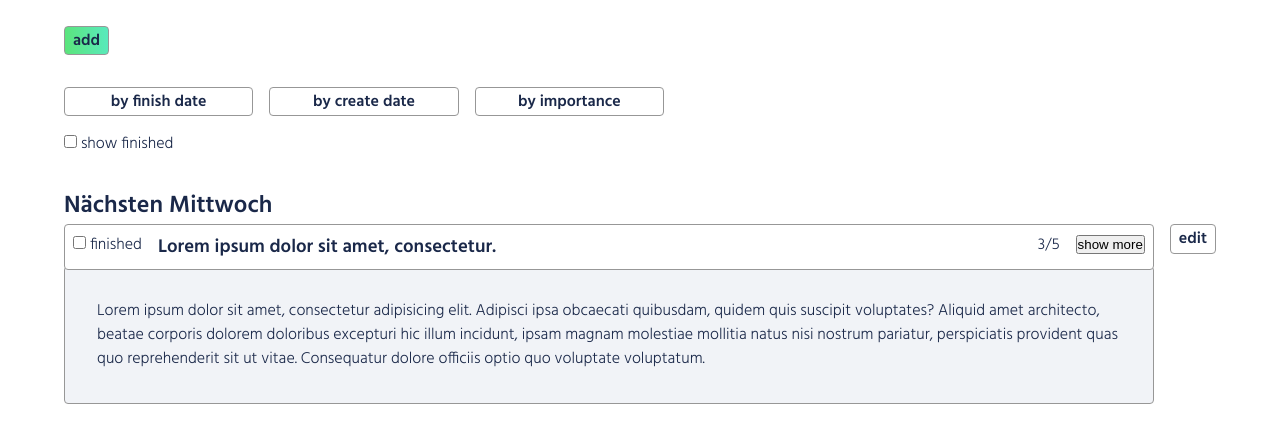
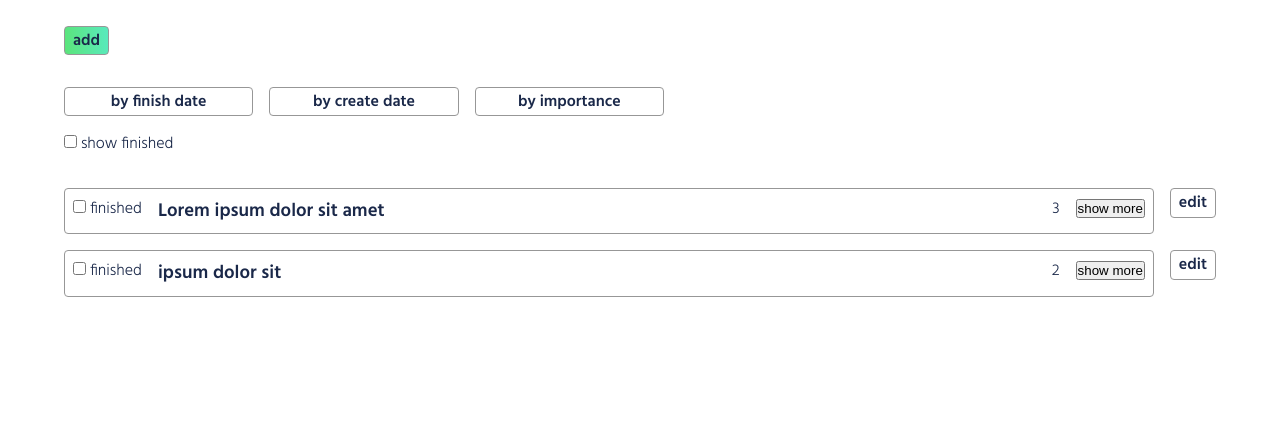
Before and after one commit to kguggenbuehl/cas-fee-1, a plain HTML site: page index.html in a window 1280 px wide. Shown: the part 114-556 px from the top of the page. Drawn offline with Linux system fonts and the light colour scheme.

Commit message:
added app.js. insert static todos via js into dom

```diff
--- a/css/layout.css
+++ b/css/layout.css
@@ -59,7 +59,7 @@
 }
 
 /* List */
-.app__lst {
+.app__todos {
     margin: 2em 0;
 }
 .todo {
@@ -67,6 +67,10 @@
     grid-template-columns: 1fr auto;
     grid-gap: 1em;
     list-style-type: none;
+    margin: 0 0 1em;
+}
+.todo--finished {
+    display: none;
 }
 .todo__heading {
     display: grid;
@@ -79,6 +83,7 @@
     order: -1
 }
 .todo__desc {
+    display: none;
     position: relative;
     z-index: -1;
     margin-top: calc( var(--border-radius) * -1);
--- a/index.html
+++ b/index.html
@@ -48,9 +48,8 @@
                     </div>
                 </form>
             </div>
-            <div class="app__lst">
-                <h2>Nächsten Mittwoch</h2>
-                <ul>
+            <div id="app__todos" class="app__todos">
+                <ul id="app__todos-lst" class="app__todos-lst">
                     <li class="todo">
                         <div class="todo__content">
                             <div class="todo__heading border">
@@ -85,5 +84,6 @@
         </div>
     </main>
 </div>
+<script src="js/app.js"></script>
 </body>
 </html>
--- /dev/null
+++ b/js/app.js
@@ -0,0 +1,41 @@
+const todos = [
+    {"id": "01", "title": "Lorem ipsum dolor sit amet", "description": "Lorem ipsum dolor sit amet, consectetur adipisicing elit.", "rating": 3, "duedate": 0,"finished": false},
+    {"id": "02", "title": "ipsum dolor sit ", "description": "Lorem ipsum dolor sit amet, consectetur adipisicing elit.", "rating": 2, "duedate": 0,"finished": false},
+    {"id": "03", "title": "Lorem  dolor amet", "description": "Lorem ipsum dolor sit amet, consectetur adipisicing elit.", "rating": 5, "duedate": 0,"finished": true},
+];
+
+function createTodoList(todos) {
+
+    return todos.map(todo =>
+        `<li class="todo ${ todo.finished ? 'todo--finished' : 'todo--open'}">
+            <div class="todo__content">
+                <div class="todo__heading border">
+                    <div class="todo__title">
+                        <h3>${todo.title}</h3>
+                    </div>
+                    <div class="todo__checkbox">
+                        <input class="todo__input" type="checkbox" id="todo__input--0001"
+                               name="todo__input" ${ todo.finished ? 'checked' : ''}>
+                        <label class="todo__label" for="todo__input--0001">finished</label>
+                    </div>
+                    <div class="todo__rating">${todo.rating}</div>
+                    <div class="todo__opener">
+                        <button>show more</button>
+                    </div>
+                </div>
+                <div class="todo__desc border">
+                    <p>${todo.description}</p>
+                </div>
+            </div>
+            <div class="todo__edit">
+                <a class="btn border" href="#">edit</a>
+            </div>
+        </li>`
+    ).join('');
+}
+
+function init() {
+    document.getElementById("app__todos-lst").innerHTML = createTodoList(todos);
+}
+
+init();
```
Also changed, not shown: form.html (+1 -0 lines).
